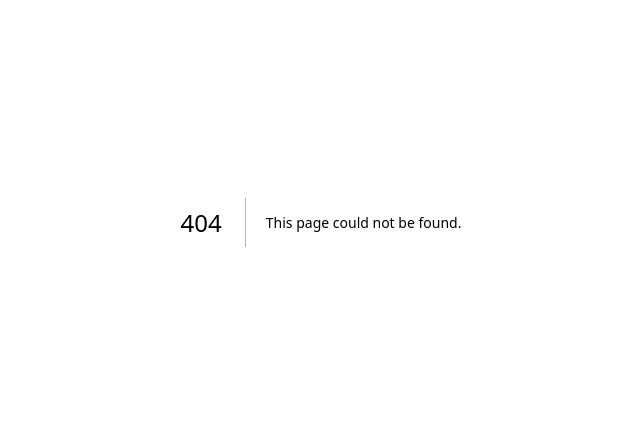
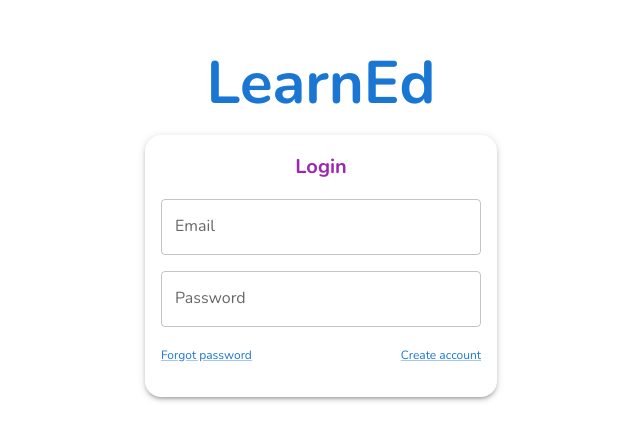
Before and after one commit to dhuang7/LearnEd, a Next.js app: page /signup in a window 1280 px wide. Before the commit this address had no page. Shown: the part 178-618 px from the top of the page, without its empty margins (319-959 px from the left). Built offline with nearby package versions, Linux system fonts and the light colour scheme; what @mui/material-nextjs would draw is missing.

Commit message:
create account

```diff
--- /dev/null
+++ b/src/app/signup/page.js
@@ -0,0 +1,52 @@
+import Paper from '@mui/material/Paper';
+import Box from '@mui/material/Box';
+import Typography from '@mui/material/Typography';
+import TextField from '@mui/material/TextField';
+import NextLink from 'next/link';
+import Link from '@mui/material/Link';
+
+
+
+export default async function Login() {
+
+
+
+    return (
+        <Box
+            sx={{
+                width:'100%', height:'100%',
+                display:'flex', justifyContent:'center', alignItems:'center',
+                flexDirection:'column',
+            }}
+            >
+            <Box>
+                {/* title */}
+                <Typography variant='h2' align='center' color='primary' sx={{mb:'1rem', fontWeight:'bold'}}>
+                    LearnEd
+                </Typography>
+                {/* login paper */}
+                <Paper elevation={3} sx={{width:'20rem', p:'1rem', borderRadius:'1rem', display:'flex', flexDirection:'column'}}>
+                    {/* title */}
+                    <Typography variant='h6' align='center' color='secondary' sx={{mb:'1rem', fontWeight:'bold'}}>
+                        Login
+                    </Typography>
+                    {/* normal */}
+                    <TextField label="Email" sx={{mb:'1rem'}} />
+                    <TextField label="Password" sx={{mb:'1rem'}} />
+                    <Box sx={{width:'100%', display:'flex', justifyContent:'space-between', mb:'1rem'}}>
+                        <Link href='#' component={NextLink}>
+                            <Typography variant='caption'>
+                                Forgot password
+                            </Typography>
+                        </Link>
+                        <Link href='#' component={NextLink}>
+                            <Typography variant='caption'>
+                                Create account
+                            </Typography>
+                        </Link>
+                    </Box>
+                </Paper>
+            </Box>
+        </Box>
+    );
+}
```
Also changed, not shown: src/app/auth/confirm/route.js (added, +26 -0 lines).
